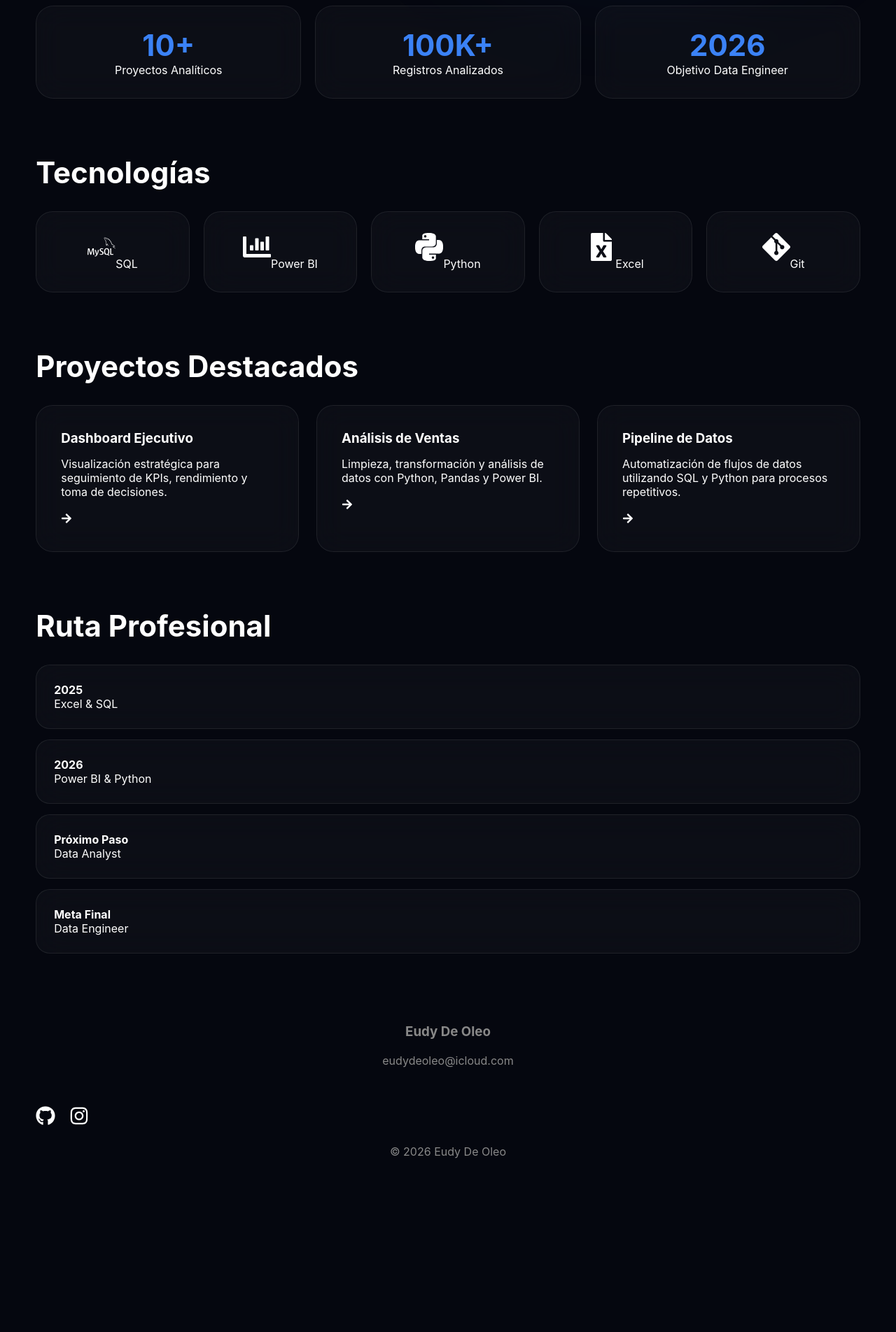
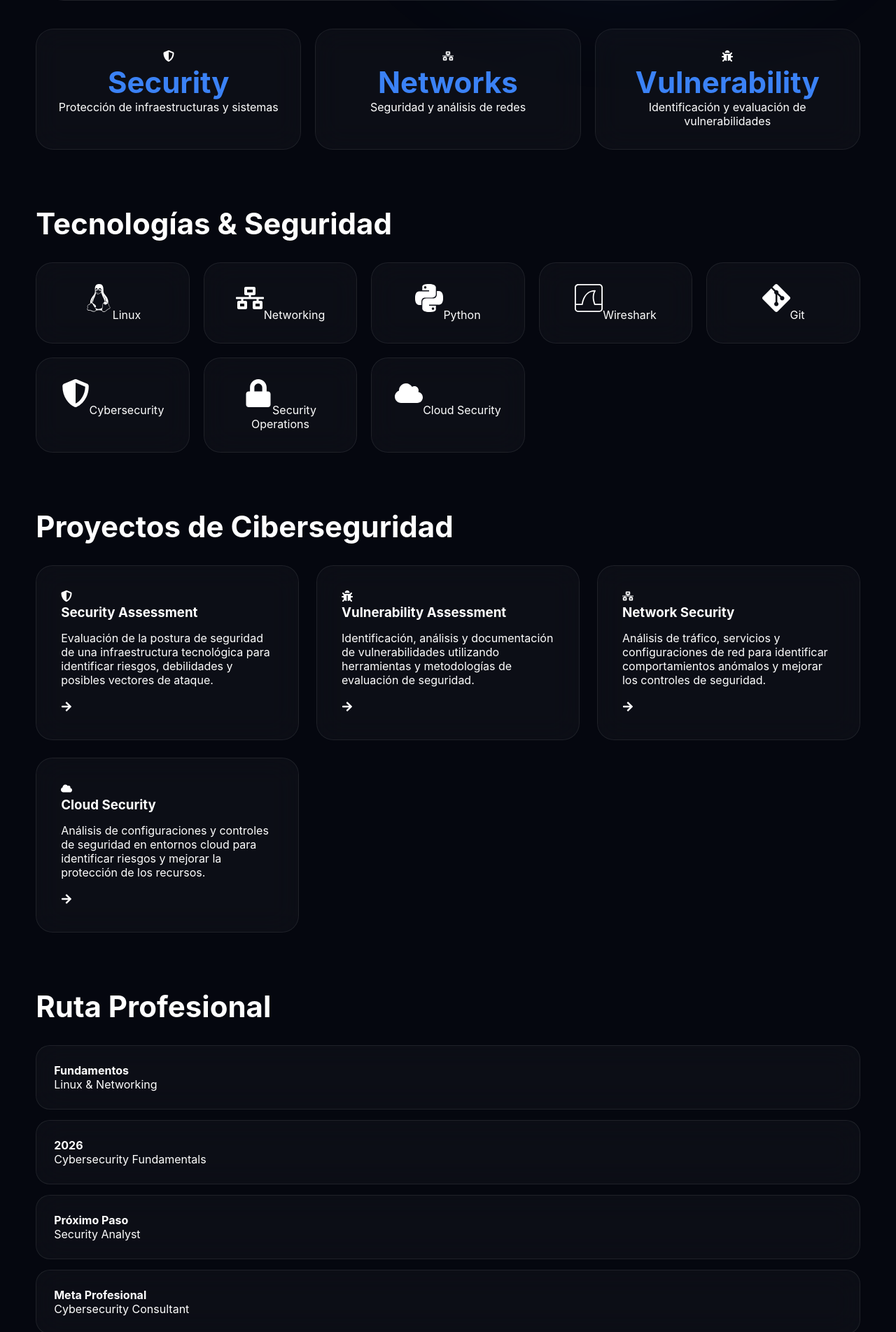
Before and after one commit to eudydeoleo/eudy-portfolio, a Next.js app: page / in a window 1280 px wide. Shown: the part 849-2753 px from the top of the page at 70% size. Before the commit the page ends 2545 px from the top, so only its background shows below. Built offline with nearby package versions, Linux system fonts and the light colour scheme.

Commit message:
Update portfolio to cybersecurity

```diff
--- a/app/page.js
+++ b/app/page.js
@@ -1,17 +1,21 @@
 import Image from "next/image";
 
 import {
+  SiLinux,
   SiPython,
-  SiMysql,
   SiGit,
+  SiWireshark,
 } from "react-icons/si";
 
 import {
-  FaChartBar,
   FaGithub,
   FaInstagram,
+  FaShieldAlt,
+  FaNetworkWired,
+  FaBug,
+  FaCloud,
   FaArrowRight,
-  FaFileExcel
+  FaLock,
 } from "react-icons/fa";
 
 export default function Home() {
@@ -34,7 +38,8 @@ export default function Home() {
 
       <section className="hero">
         <div className="hero-left">
-          <span className="tag">DATA ANALYTICS</span>
+
+          <span className="tag">CYBERSECURITY</span>
 
           <h1>
             Eudy
@@ -42,15 +47,18 @@ export default function Home() {
             De Oleo
           </h1>
 
-          <h2>Data Analyst | Future Data Engineer</h2>
+          <h2>
+            Cybersecurity | Security Analyst
+          </h2>
 
           <p>
-            Transformo datos en decisiones estratégicas utilizando SQL,
-            Power BI y Python para crear soluciones que generen impacto
-            real en los negocios.
+            Me estoy especializando en ciberseguridad, con enfoque en
+            seguridad de redes, evaluación de vulnerabilidades, seguridad
+            operacional y protección de infraestructuras tecnológicas.
           </p>
 
           <div className="buttons">
+
             <a href="#projects" className="btn-primary">
               Ver Proyectos
             </a>
@@ -58,13 +66,16 @@ export default function Home() {
             <a href="#" className="btn-secondary">
               Descargar CV
             </a>
+
           </div>
 
           <div className="socials">
+
             <a
               href="https://github.com/eudydeoleo"
               target="_blank"
               rel="noreferrer"
+              aria-label="GitHub"
             >
               <FaGithub />
             </a>
@@ -73,59 +84,87 @@ export default function Home() {
               href="https://www.instagram.com/eudydo/"
               target="_blank"
               rel="noreferrer"
+              aria-label="Instagram"
             >
               <FaInstagram />
             </a>
+
           </div>
+
         </div>
 
         <div className="hero-right">
+
           <div className="glow"></div>
 
           <Image
             src="/eudy.png"
-            alt="Eudy De Oleo"
+            alt="Eudy De Oleo - Cybersecurity"
             width={800}
             height={900}
             priority
             className="hero-image"
           />
+
         </div>
       </section>
 
-      {/* STATS */}
+
+      {/* SPECIALIZATION */}
 
       <section className="stats">
+
         <div className="stat">
-          <h3>10+</h3>
-          <p>Proyectos Analíticos</p>
+          <FaShieldAlt />
+
+          <h3>Security</h3>
+
+          <p>
+            Protección de infraestructuras y sistemas
+          </p>
         </div>
 
         <div className="stat">
-          <h3>100K+</h3>
-          <p>Registros Analizados</p>
+          <FaNetworkWired />
+
+          <h3>Networks</h3>
+
+          <p>
+            Seguridad y análisis de redes
+          </p>
         </div>
 
         <div className="stat">
-          <h3>2026</h3>
-          <p>Objetivo Data Engineer</p>
+          <FaBug />
+
+          <h3>Vulnerability</h3>
+
+          <p>
+            Identificación y evaluación de vulnerabilidades
+          </p>
         </div>
+
       </section>
+
 
       {/* SKILLS */}
 
       <section id="skills" className="skills">
-        <h2>Tecnologías</h2>
+
+        <h2>
+          Tecnologías & Seguridad
+        </h2>
 
         <div className="tech-grid">
+
           <div className="tech-card">
-            <SiMysql />
-            <span>SQL</span>
+            <SiLinux />
+            <span>Linux</span>
           </div>
 
           <div className="tech-card">
-            <FaChartBar />
-            <span>Power BI</span>
+            <FaNetworkWired />
+            <span>Networking</span>
           </div>
 
           <div className="tech-card">
@@ -134,106 +173,226 @@ export default function Home() {
           </div>
 
           <div className="tech-card">
-            <FaFileExcel />
-           <span>Excel</span>
+            <SiWireshark />
+            <span>Wireshark</span>
           </div>
 
           <div className="tech-card">
             <SiGit />
             <span>Git</span>
           </div>
+
+          <div className="tech-card">
+            <FaShieldAlt />
+            <span>Cybersecurity</span>
+          </div>
+
+          <div className="tech-card">
+            <FaLock />
+            <span>Security Operations</span>
+          </div>
+
+          <div className="tech-card">
+            <FaCloud />
+            <span>Cloud Security</span>
+          </div>
+
         </div>
+
       </section>
+
 
       {/* PROYECTOS */}
 
       <section id="projects" className="projects">
-        <h2>Proyectos Destacados</h2>
+
+        <h2>
+          Proyectos de Ciberseguridad
+        </h2>
 
         <div className="project-grid">
+
+          {/* PROJECT 1 */}
+
           <div className="project-card">
-            <h3>Dashboard Ejecutivo</h3>
+
+            <FaShieldAlt />
+
+            <h3>
+              Security Assessment
+            </h3>
 
             <p>
-              Visualización estratégica para seguimiento de KPIs,
-              rendimiento y toma de decisiones.
+              Evaluación de la postura de seguridad de una infraestructura
+              tecnológica para identificar riesgos, debilidades y posibles
+              vectores de ataque.
             </p>
 
             <br />
 
             <FaArrowRight />
+
           </div>
 
+
+          {/* PROJECT 2 */}
+
           <div className="project-card">
-            <h3>Análisis de Ventas</h3>
+
+            <FaBug />
+
+            <h3>
+              Vulnerability Assessment
+            </h3>
 
             <p>
-              Limpieza, transformación y análisis de datos con Python,
-              Pandas y Power BI.
+              Identificación, análisis y documentación de vulnerabilidades
+              utilizando herramientas y metodologías de evaluación de
+              seguridad.
             </p>
 
             <br />
 
             <FaArrowRight />
+
           </div>
 
+
+          {/* PROJECT 3 */}
+
           <div className="project-card">
-            <h3>Pipeline de Datos</h3>
+
+            <FaNetworkWired />
+
+            <h3>
+              Network Security
+            </h3>
 
             <p>
-              Automatización de flujos de datos utilizando SQL y Python
-              para procesos repetitivos.
+              Análisis de tráfico, servicios y configuraciones de red para
+              identificar comportamientos anómalos y mejorar los controles
+              de seguridad.
             </p>
 
             <br />
 
             <FaArrowRight />
+
           </div>
+
+
+          {/* PROJECT 4 */}
+
+          <div className="project-card">
+
+            <FaCloud />
+
+            <h3>
+              Cloud Security
+            </h3>
+
+            <p>
+              Análisis de configuraciones y controles de seguridad en
+              entornos cloud para identificar riesgos y mejorar la
+              protección de los recursos.
+            </p>
+
+            <br />
+
+            <FaArrowRight />
+
+          </div>
+
         </div>
+
       </section>
 
-      {/* TIMELINE */}
+
+      {/* PROFESSIONAL ROADMAP */}
 
       <section id="timeline" className="timeline">
-        <h2>Ruta Profesional</h2>
+
+        <h2>
+          Ruta Profesional
+        </h2>
 
         <div className="timeline-item">
-          <strong>2025</strong>
-          <p>Excel & SQL</p>
+
+          <strong>
+            Fundamentos
+          </strong>
+
+          <p>
+            Linux & Networking
+          </p>
+
         </div>
 
+
         <div className="timeline-item">
-          <strong>2026</strong>
-          <p>Power BI & Python</p>
+
+          <strong>
+            2026
+          </strong>
+
+          <p>
+            Cybersecurity Fundamentals
+          </p>
+
         </div>
 
+
         <div className="timeline-item">
-          <strong>Próximo Paso</strong>
-          <p>Data Analyst</p>
+
+          <strong>
+            Próximo Paso
+          </strong>
+
+          <p>
+            Security Analyst
+          </p>
+
         </div>
 
+
         <div className="timeline-item">
-          <strong>Meta Final</strong>
-          <p>Data Engineer</p>
+
+          <strong>
+            Meta Profesional
+          </strong>
+
+          <p>
+            Cybersecurity Consultant
+          </p>
+
         </div>
+
       </section>
 
-      {/* CONTACTO */}
+
+      {/* CONTACT */}
 
       <footer id="contact">
-        <h3>Eudy De Oleo</h3>
+
+        <h3>
+          Eudy De Oleo
+        </h3>
 
         <br />
 
-        <p>eudydeoleo@icloud.com</p>
+        <p>
+          eudydeoleo@icloud.com
+        </p>
 
         <br />
 
         <div className="socials">
+
           <a
             href="https://github.com/eudydeoleo"
             target="_blank"
             rel="noreferrer"
+            aria-label="GitHub"
           >
             <FaGithub />
           </a>
@@ -242,15 +401,21 @@ export default function Home() {
             href="https://www.instagram.com/eudydo/"
             target="_blank"
             rel="noreferrer"
+            aria-label="Instagram"
           >
             <FaInstagram />
           </a>
+
         </div>
 
         <br />
 
-        <p>© 2026 Eudy De Oleo</p>
+        <p>
+          © 2026 Eudy De Oleo
+        </p>
+
       </footer>
+
     </main>
   );
 }
```
